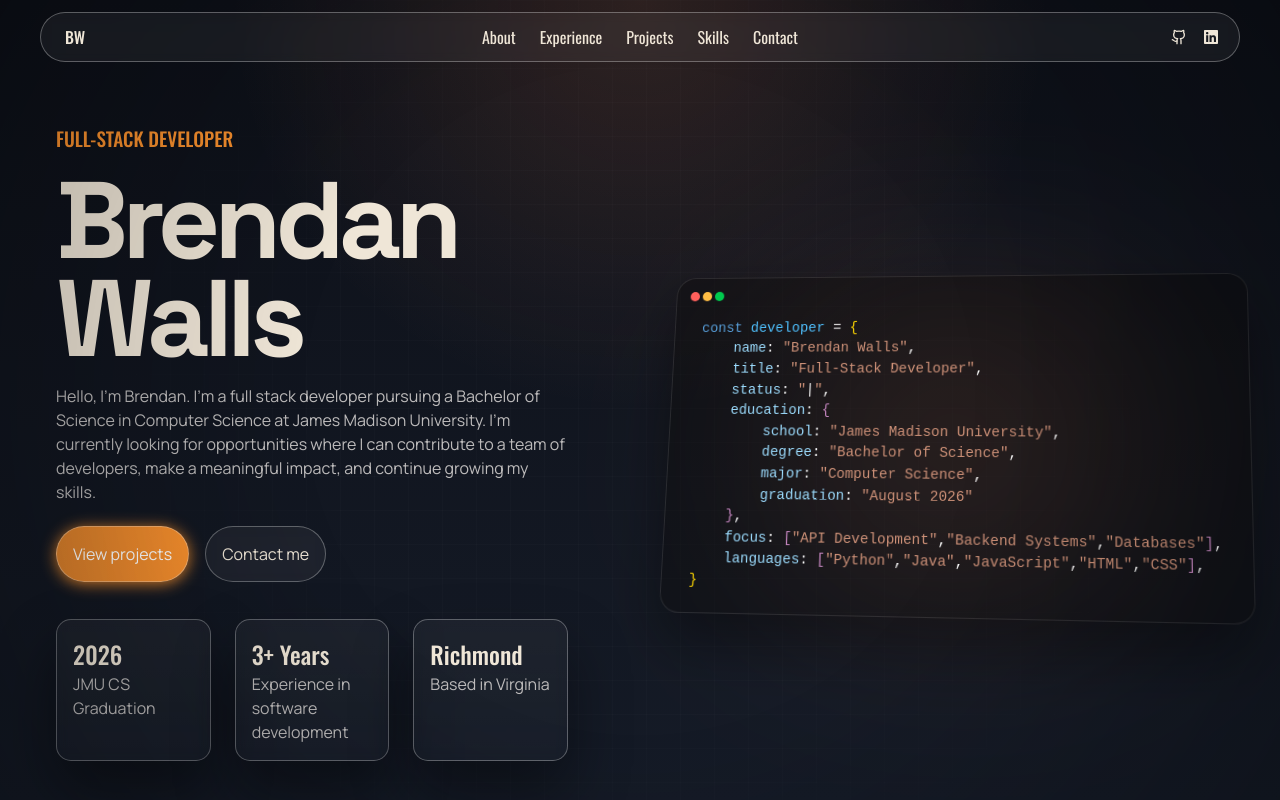
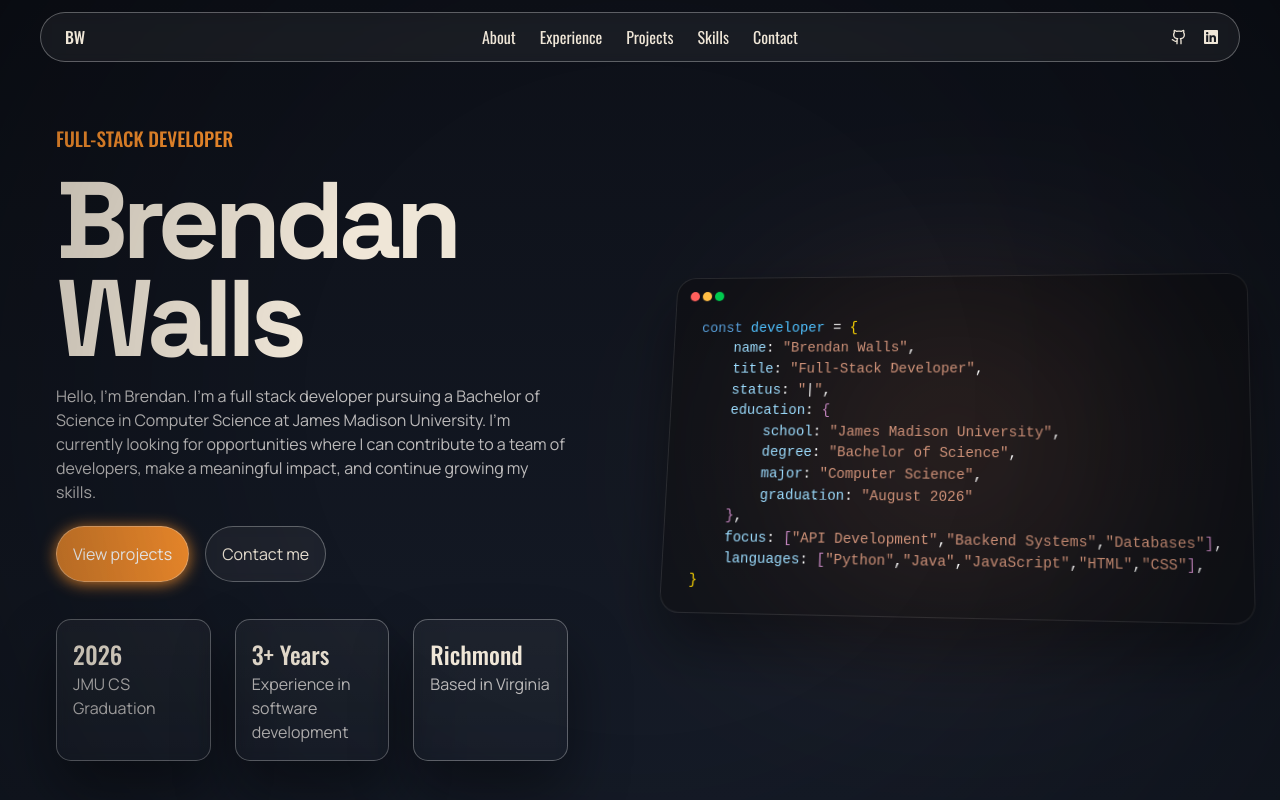
Before and after one commit to b-walls/portfolio, a React (Vite) app: page / in a window 1280 px wide. Shown: the top 800 px of the page. Built offline with nearby package versions, Linux system fonts and the light colour scheme; a web font is replaced by a local one.

Commit message:
fix: removed ugly glow effects

```diff
--- a/src/style/index.css
+++ b/src/style/index.css
@@ -79,7 +79,6 @@ body {
   color: var(--fg);
   font-family: 'Manrope', sans-serif;
   background:
-    radial-gradient(circle at 50% 0%, var(--glow-warm), transparent 40%),
     linear-gradient(180deg, var(--bg), var(--bg-deep));
   background-attachment: fixed;
   position: relative;
@@ -104,18 +103,6 @@ textarea {
 }
 
 
-body::before {
-  content: '';
-  position: fixed;
-  inset: 0;
-  pointer-events: none;
-  background:
-    linear-gradient(var(--grid) 1px, transparent 1px),
-    linear-gradient(90deg, var(--grid) 1px, transparent 1px);
-  background-size: 34px 34px;
-  mask-image: radial-gradient(circle at center, black 42%, transparent 88%);
-  opacity: 0.28;
-}
 
 body::after {
   content: '';
```
Also changed, not shown: 1 other file (tests, documents, lock files or other folders).
